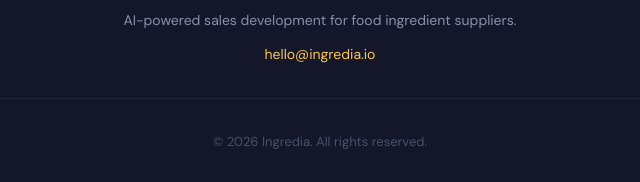
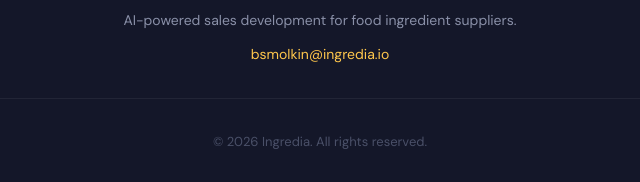
Before and after one commit to Ingredia-AI/web-demo, a plain HTML site: page index.html in a window 1280 px wide. Shown: the part 4332-4514 px from the top of the page, 320-960 px from the left. Drawn offline with Linux system fonts and the light colour scheme.

Commit message:
Update footer email address in index.html

```diff
--- a/index.html
+++ b/index.html
@@ -183,7 +183,7 @@
           <span>INGREDIA</span>
         </a>
         <p class="footer__tagline">AI-powered sales development for food ingredient suppliers.</p>
-        <a href="mailto:bsmolkin@ingredia.io" class="footer__email">hello@ingredia.io</a>
+        <a href="mailto:bsmolkin@ingredia.io" class="footer__email">bsmolkin@ingredia.io</a>
       </div>
       <div class="footer__bottom">
         <p>&copy; 2026 Ingredia. All rights reserved.</p>
```
